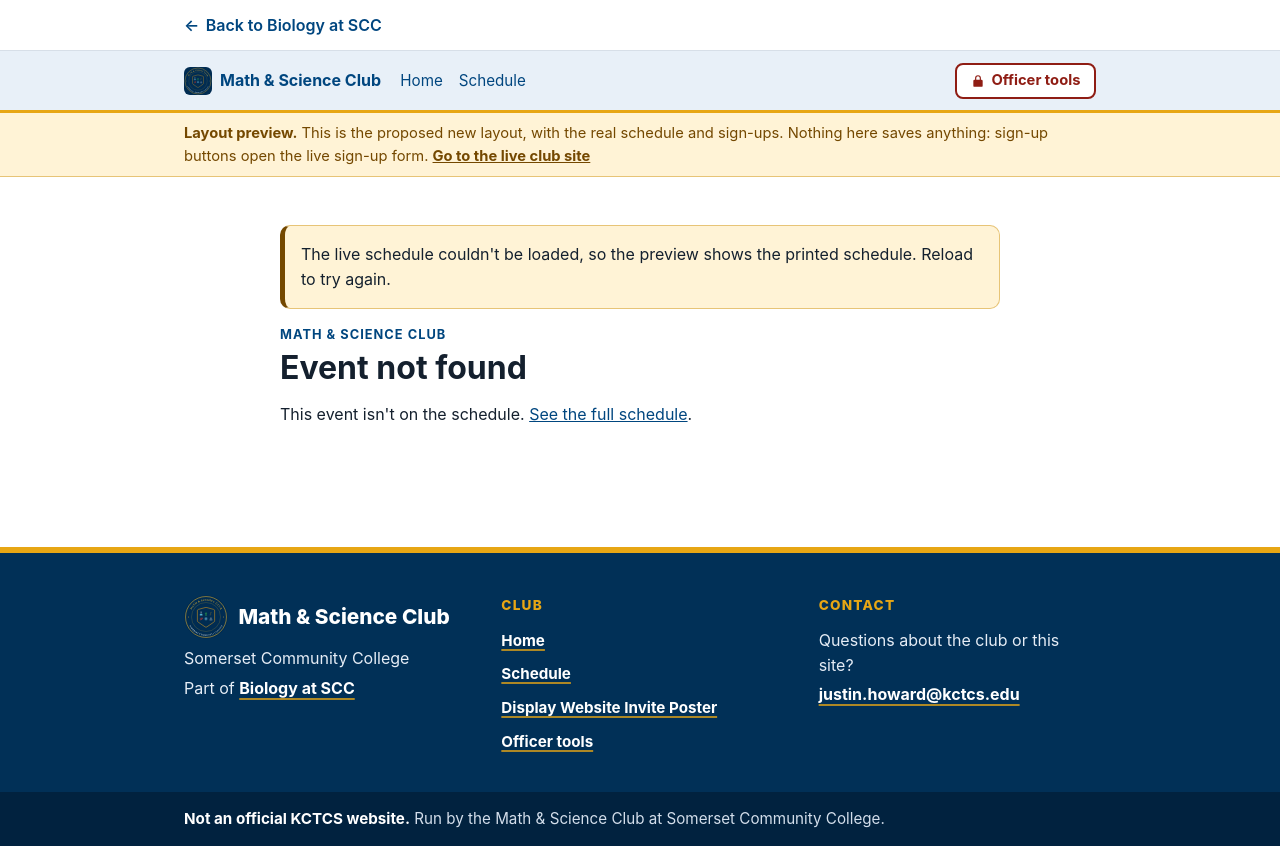
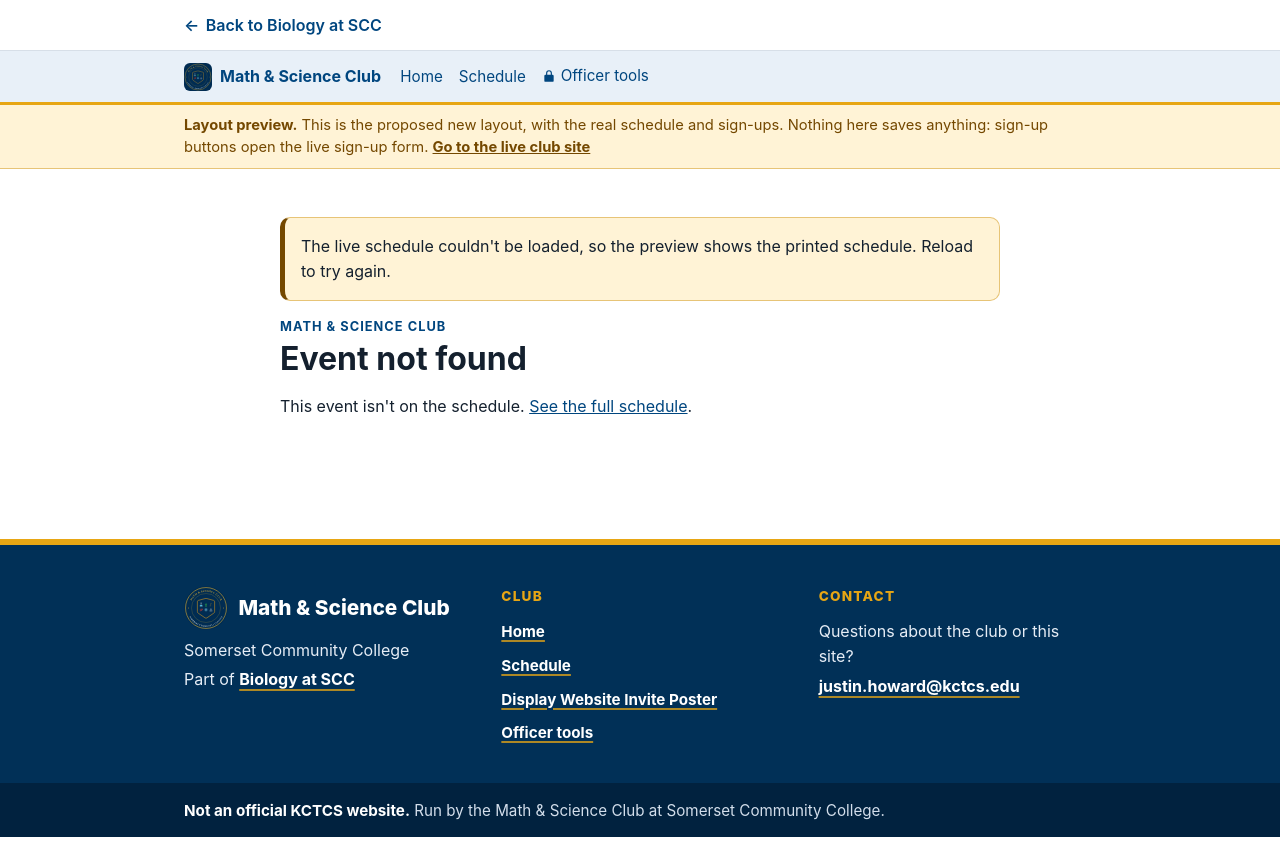
Before and after one commit to Justin83/biology-at-scc, a plain HTML site: page msclub/preview/event/index.html in a window 1280 px wide. Drawn offline with Linux system fonts and the light colour scheme; no server answers.

Commit message:
feat(msclub preview): Officer tools in the header menu, after Schedule
Justin's call: in the preview's header, Officer tools is now a menu item right
after Schedule (with its lock icon) instead of a separate red button at the
right edge; the footer keeps its Officer tools link. Preview only.

Test: the header menu reads Home, Schedule, Officer tools; no right-edge
button; the footer link remains.

Co-Authored-By: Claude Opus 5.5 <noreply@anthropic.com>
Claude-Session: https://claude.ai/code/session_01JeV3LqXkBQSt2zEKNttaKW

```diff
--- a/msclub/preview/event/index.html
+++ b/msclub/preview/event/index.html
@@ -24,9 +24,9 @@
       <ul>
         <li><a href="../">Home</a></li>
         <li><a href="../schedule/">Schedule</a></li>
+        <li><a class="pv-nav-officer" href="../../officers/"><svg width="14" height="14" viewBox="0 0 24 24" aria-hidden="true" focusable="false"><path fill="currentColor" d="M12 2a5 5 0 0 0-5 5v3H6a2 2 0 0 0-2 2v8a2 2 0 0 0 2 2h12a2 2 0 0 0 2-2v-8a2 2 0 0 0-2-2h-1V7a5 5 0 0 0-5-5zm-3 8V7a3 3 0 0 1 6 0v3H9z"/></svg>Officer tools</a></li>
       </ul>
     </nav>
-    <a class="club-bar-officer" href="../../officers/"><svg width="14" height="14" viewBox="0 0 24 24" aria-hidden="true" focusable="false"><path fill="currentColor" d="M12 2a5 5 0 0 0-5 5v3H6a2 2 0 0 0-2 2v8a2 2 0 0 0 2 2h12a2 2 0 0 0 2-2v-8a2 2 0 0 0-2-2h-1V7a5 5 0 0 0-5-5zm-3 8V7a3 3 0 0 1 6 0v3H9z"/></svg>Officer tools</a>
   </div>
 </div>
 <div class="pv-banner" role="note">
--- a/msclub/preview/preview.css
+++ b/msclub/preview/preview.css
@@ -5,6 +5,10 @@
 .pv-banner .wrap { padding-top: 0.55rem; padding-bottom: 0.55rem; }
 .pv-banner p { margin: 0; font-size: 0.92rem; }
 .pv-banner a { color: inherit; font-weight: 700; }
+
+/* Officer tools: a menu item right after Schedule (the footer keeps its link too) */
+.pv-nav-officer { display: inline-flex; align-items: center; gap: 0.3rem; }
+.pv-nav-officer svg { flex: none; }
 
 /* Up next: the one place the next event shows on the home page, with its flyer beside it */
 .pv-next { container-type: inline-size; }
```
Also changed, not shown: msclub/preview/index.html (+1 -1 lines), msclub/preview/schedule/index.html (+1 -1 lines), tools/msclub/tests/preview.e2e.mjs (+4 -0 lines).
